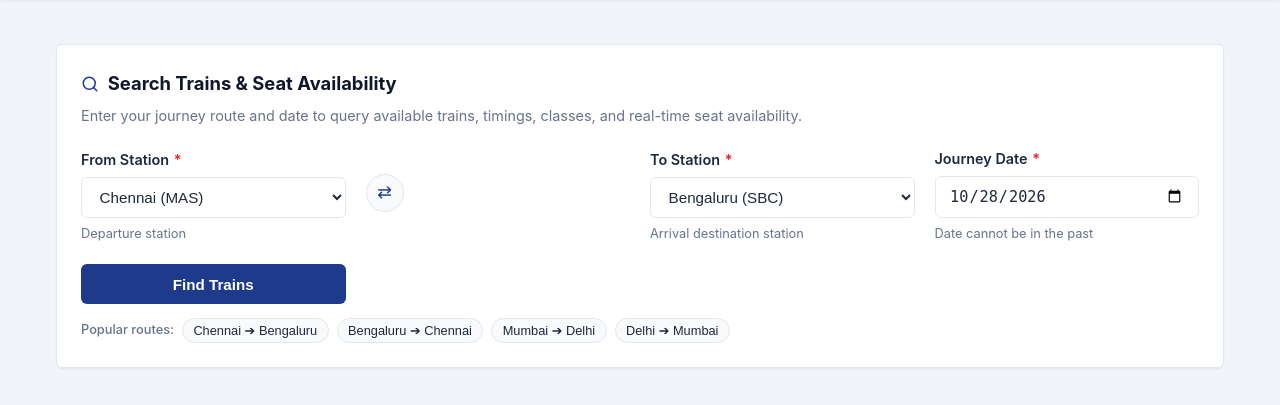
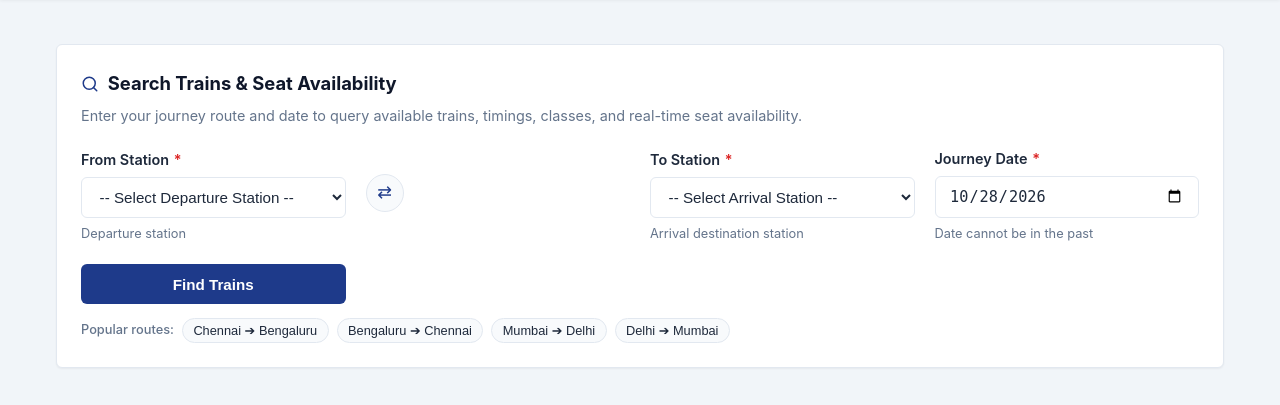
Before and after one commit to se-mini-project-t16/railway-reservation-system, a Spring Boot app: page / in a window 1280 px wide. Shown: the part 78-483 px from the top of the page. Run offline with Spring Boot 4, Linux system fonts and the light colour scheme; some of the project's set-up classes (security, data sources, template engines, error pages and the like) are left out, and stand-ins take their place.

Commit message:
fix(ui): reset default station dropdown options to placeholder

```diff
--- a/src/main/resources/static/index.html
+++ b/src/main/resources/static/index.html
@@ -81,8 +81,8 @@
                     required
                     aria-required="true"
                     aria-describedby="srcHint srcError">
-              <option value="">-- Select Departure Station --</option>
-              <option value="Chennai" selected>Chennai (MAS)</option>
+              <option value="" selected>-- Select Departure Station --</option>
+              <option value="Chennai">Chennai (MAS)</option>
               <option value="Bengaluru">Bengaluru (SBC)</option>
               <option value="Mumbai">Mumbai (CSMT)</option>
               <option value="Delhi">Delhi (NDLS)</option>
@@ -114,8 +114,8 @@
                     required
                     aria-required="true"
                     aria-describedby="dstHint dstError">
-              <option value="">-- Select Arrival Station --</option>
-              <option value="Bengaluru" selected>Bengaluru (SBC)</option>
+              <option value="" selected>-- Select Arrival Station --</option>
+              <option value="Bengaluru">Bengaluru (SBC)</option>
               <option value="Chennai">Chennai (MAS)</option>
               <option value="Delhi">Delhi (NDLS)</option>
               <option value="Mumbai">Mumbai (CSMT)</option>
```
